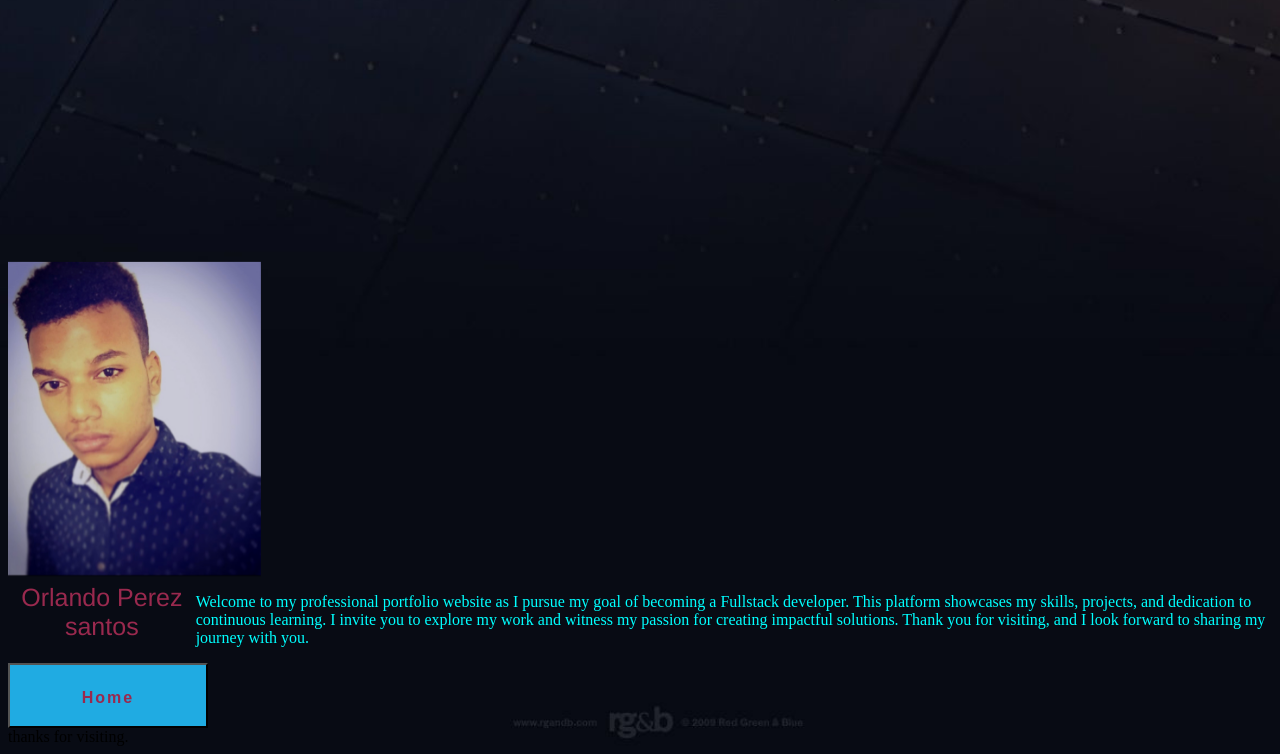
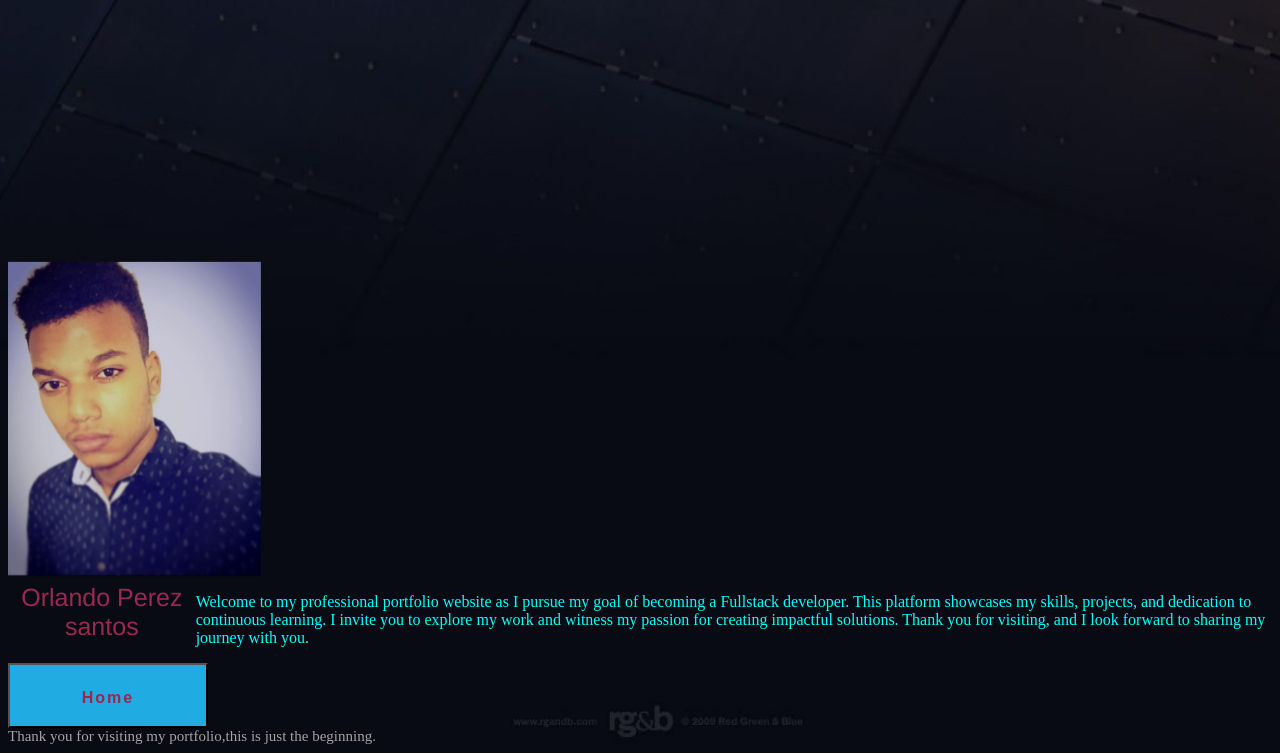
Before and after one commit to santoorl/santoorl.github.io, a plain HTML site: page index.html in a window 1280 px wide. Shown: the part 545-1299 px from the top of the page. Drawn offline with Linux system fonts and the light colour scheme.

Commit message:
added footer

```diff
--- a/index.html
+++ b/index.html
@@ -33,7 +33,7 @@
     </div>
 
 
-<footer>thanks for visiting.</footer>
+<footer>Thank you for visiting my portfolio,this is just the beginning.</footer>
 
 
 </body>
--- a/stylesheet.css
+++ b/stylesheet.css
@@ -213,3 +213,9 @@ section a{
 
 
 }
+
+footer{
+    color: #aaa1a4;
+    font-size: 15px;
+
+}
```
